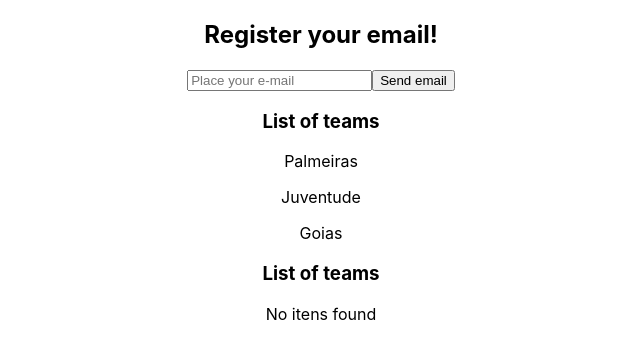
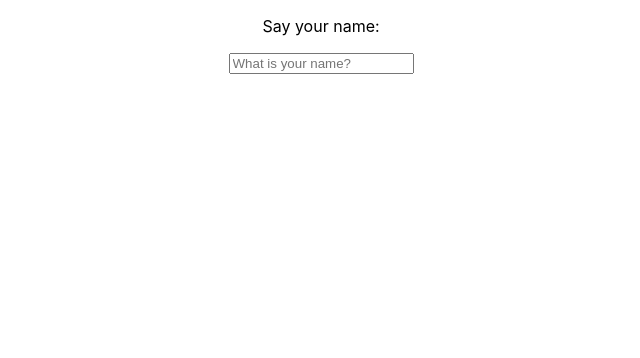
Before and after one commit to juninhocb/React-Helper, a React (Create React App) app in the folder first-project/: page / in a window 1280 px wide. Shown: the top 358 px of the page, without its empty margins (319-959 px from the left). Built offline with nearby package versions, Linux system fonts and the light colour scheme.

Commit message:
stateLift

```diff
--- a/first-project/src/App.js
+++ b/first-project/src/App.js
@@ -3,16 +3,22 @@
 import Event from './components/Event';
 import Condition from './components/Condition';
 import TeamsList from './components/TeamsList';
+import { useState } from 'react';
+import YourName from './components/YourName';
+import Greetings from './components/Greetings';
 
 function App() {
 
   const teams = ['Palmeiras', 'Juventude', 'Goias'];
 
+  const [name, setName] = useState();
+
+
+
   return (
     <div className="App">
-      <Condition />
-      <TeamsList itens={teams}/>
-      <TeamsList itens={[]}/>
+      <YourName setName={setName}/>
+      <Greetings name={name} />
     </div>
   );
 }
--- /dev/null
+++ b/first-project/src/components/Greetings.js
@@ -0,0 +1,14 @@
+function Greetings({name}){
+
+    function generateGreting(someName){
+        return `Hello, ${someName}, are you ok?`;
+    }
+
+    return (
+        <>
+            { name && <p>Greetgins: {generateGreting(name)} </p>}
+        </>
+    )
+}
+
+export default Greetings
--- /dev/null
+++ b/first-project/src/components/YourName.js
@@ -0,0 +1,16 @@
+function YourName({setName}){
+
+    return (
+        <>
+            <p> Say your name: </p>
+            <input
+                type="text"
+                placeholder="What is your name?"
+                onChange={(e) => setName(e.target.value)}
+            />
+
+        </>
+    )
+}
+
+export default YourName
```
